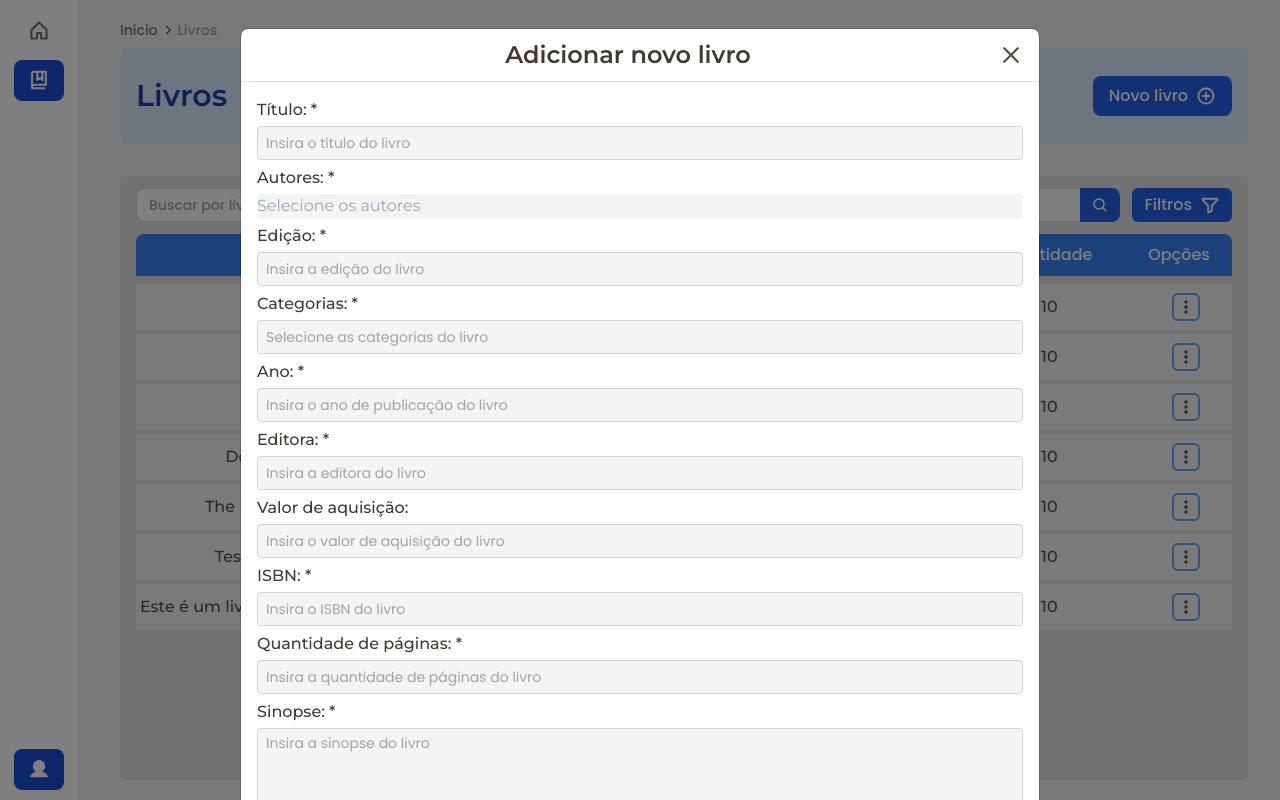
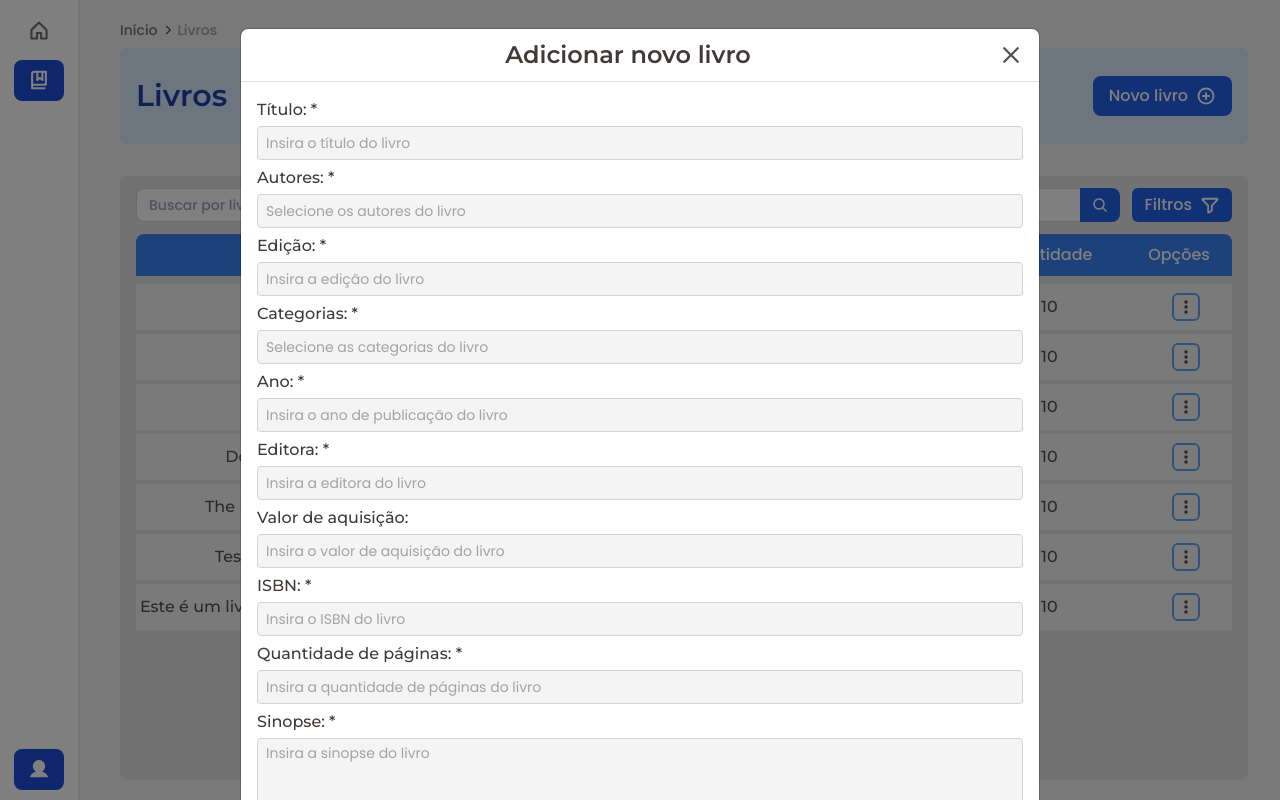
Before and after one commit to HenriqueLopesDev/bookShop, a Next.js app in the folder frontend/: page /livros in a window 1280 px wide. Both pictures are taken after a click on the button "Novo livro". Built offline with nearby package versions, Linux system fonts and the light colour scheme.

Commit message:
feat implement select authors input

```diff
--- a/frontend/app/livros/components/CreateNewBookModal.tsx
+++ b/frontend/app/livros/components/CreateNewBookModal.tsx
@@ -5,6 +5,7 @@ import {
   createNewBookValidationSchema,
   formSchema,
 } from '@/domain/book/validation/BookZODValidationSchema'
+import { useEffect, useRef, useState } from 'react'
 
 interface CreateNewBookModalProps {
   show: boolean
@@ -15,16 +16,50 @@ export default function CreateNewBookModal({
   show,
   onHide,
 }: CreateNewBookModalProps) {
+  const [authorsInputOnFocus, setAuthorsInputOnFocus] = useState(false)
+  const [authors, setAuthors] = useState<string[]>([])
+  const authorsInputRef = useRef<HTMLInputElement>(null)
+  const authorsMenuRef = useRef<HTMLDivElement>(null)
+
   const {
     register,
     formState: { errors },
     handleSubmit,
+    setValue,
   } = useForm<formSchema>({
     resolver: zodResolver(createNewBookValidationSchema),
   })
 
   const onSubmit = (data: formSchema) => {
     console.log(data)
+  }
+
+  useEffect(() => {
+    const handleClickOutside = (event: MouseEvent) => {
+      if (
+        authorsInputRef.current &&
+        !authorsInputRef.current.contains(event.target as Node) &&
+        authorsMenuRef.current &&
+        !authorsMenuRef.current.contains(event.target as Node)
+      ) {
+        setAuthorsInputOnFocus(false)
+      }
+    }
+
+    document.addEventListener('mousedown', handleClickOutside)
+    return () => {
+      document.removeEventListener('mousedown', handleClickOutside)
+    }
+  }, [])
+
+  const handleAuthorClick = (author: string) => {
+    if (authors.includes(author)) {
+      setAuthors((prev) => prev.filter((a) => a !== author))
+      setValue('authors', authors.filter((a) => a !== author).join(', '))
+    } else {
+      setAuthors((prev) => [...prev, author])
+      setValue('authors', [...authors, author].join(', '))
+    }
   }
 
   return (
@@ -59,7 +94,10 @@ export default function CreateNewBookModal({
             </span>
           )}
         </div>
-        <div className="tw-flex tw-flex-col tw-gap-1">
+        <div
+          className="tw-flex tw-flex-col tw-gap-1 tw-relative"
+          ref={authorsInputRef}
+        >
           <label
             htmlFor="authors"
             className="tw-font-mont tw-font-medium tw-text-[#403937]"
@@ -67,13 +105,54 @@ export default function CreateNewBookModal({
             Autores: *
           </label>
           <input
-            tw-px-2
-            tw-py-1
             id="authors"
             type="text"
-            className="tw-bg-zinc-100 tw-rounded tw-outline-none"
-            placeholder="Selecione os autores"
+            className="tw-bg-zinc-100 tw-rounded tw-outline-none tw-px-2 tw-py-1 tw-border tw-border-neutral-300 focus:tw-border-blue-600 tw-duration-300 placeholder:tw-text-sm placeholder:tw-text-neutral-400 placeholder:tw-font-poppins"
+            {...register('authors')}
+            placeholder="Selecione os autores do livro"
+            onFocus={() => setAuthorsInputOnFocus(true)}
+            value={authors.join(', ')}
+            readOnly
           />
+          {authorsInputOnFocus && (
+            <div
+              ref={authorsMenuRef}
+              className="tw-absolute tw-top-16 tw-left-0 tw-w-full tw-bg-white tw-shadow-md tw-rounded-md tw-border tw-border-neutral-300 tw-z-10 tw-p-2 tw-max-h-56 tw-overflow-y-auto"
+            >
+              <div className="tw-flex tw-flex-col tw-gap-1">
+                {[
+                  'Autor 1',
+                  'Autor 2',
+                  'Autor 3',
+                  'Autor 4',
+                  'Autor 5',
+                  'Autor 6',
+                  'Autor 7',
+                  'Autor 8',
+                  'Autor 9',
+                ].map((author) => (
+                  <div
+                    key={author}
+                    className={`tw-flex tw-justify-between tw-items-center tw-w-full tw-p-2 tw-rounded-md tw-cursor-pointer tw-duration-500 ${
+                      authors.includes(author)
+                        ? 'tw-bg-blue-100'
+                        : 'tw-bg-neutral-100 hover:tw-bg-blue-100'
+                    }`}
+                    onClick={() => handleAuthorClick(author)}
+                  >
+                    <span className="tw-font-mont tw-font-medium tw-text-[#403937]">
+                      {author}
+                    </span>
+                  </div>
+                ))}
+              </div>
+            </div>
+          )}
+          {errors.authors && (
+            <span className="tw-font-poppins tw-text-[13px] tw-text-red-400 tw-font-medium">
+              {errors.authors.message}
+            </span>
+          )}
         </div>
         <div className="tw-flex tw-flex-col tw-gap-1">
           <label
--- a/frontend/domain/book/validation/BookZODValidationSchema.ts
+++ b/frontend/domain/book/validation/BookZODValidationSchema.ts
@@ -5,6 +5,9 @@ export const createNewBookValidationSchema = z.object({
     .string()
     .min(1, { message: 'O título é obrigatório' })
     .max(255, { message: 'O título deve ter no máximo 255 caracteres' }),
+  authors: z
+    .string()
+    .min(1, { message: 'É obrigatório selecionar ao menos um autor' }),
   edition: z
     .string()
     .min(1, { message: 'A edição é obrigatória' })
```
